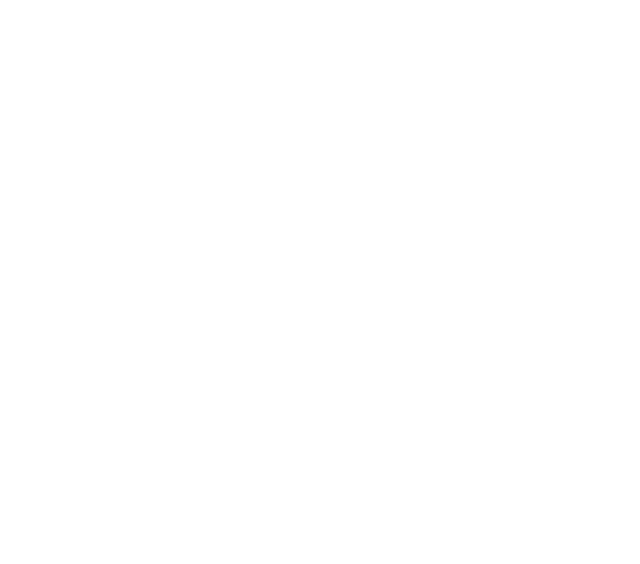
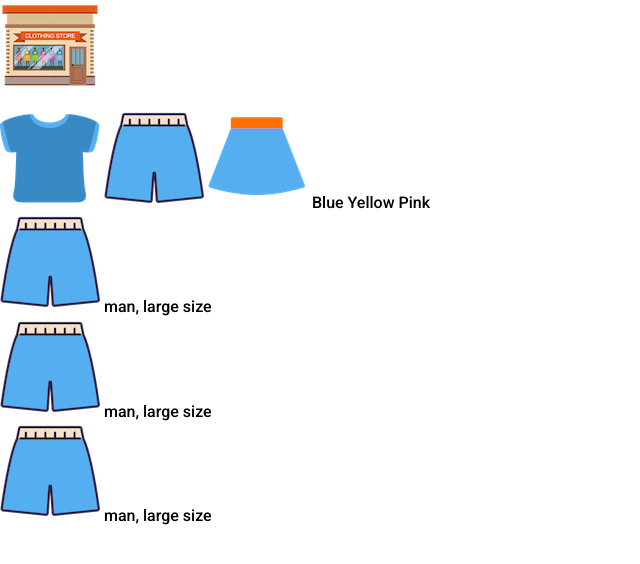
Before and after one commit to ohrenejs/shopping-mall, a plain HTML site: page index.html in a window 1280 px wide. Shown: the whole page, without its empty margins (0-640 px from the left). Drawn offline with Linux system fonts and the light colour scheme.

Commit message:
HTML 완성

```diff
--- a/index.html
+++ b/index.html
@@ -18,5 +18,39 @@
     <link rel="stylesheet" href="reset.css" />
     <link rel="stylesheet" href="style.css" />
   </head>
-  <body></body>
+  <body>
+    <section>
+      <h1 class="logo">
+        <img src="./imgs/logo.png" alt="shopping mall" />
+      </h1>
+      <div class="category">
+        <button type="button">
+          <img src="./imgs/blue_t.png" alt="" />
+        </button>
+        <button type="button">
+          <img src="./imgs/blue_p.png" alt="" />
+        </button>
+        <button type="button">
+          <img src="./imgs/blue_s.png" alt="" />
+        </button>
+        <button type="button">Blue</button>
+        <button type="button">Yellow</button>
+        <button type="button">Pink</button>
+      </div>
+      <ul class="item-list">
+        <li>
+          <img src="./imgs/blue_p.png" alt="" />
+          <span>man, large size</span>
+        </li>
+        <li>
+          <img src="./imgs/blue_p.png" alt="" />
+          <span>man, large size</span>
+        </li>
+        <li>
+          <img src="./imgs/blue_p.png" alt="" />
+          <span>man, large size</span>
+        </li>
+      </ul>
+    </section>
+  </body>
 </html>
```
